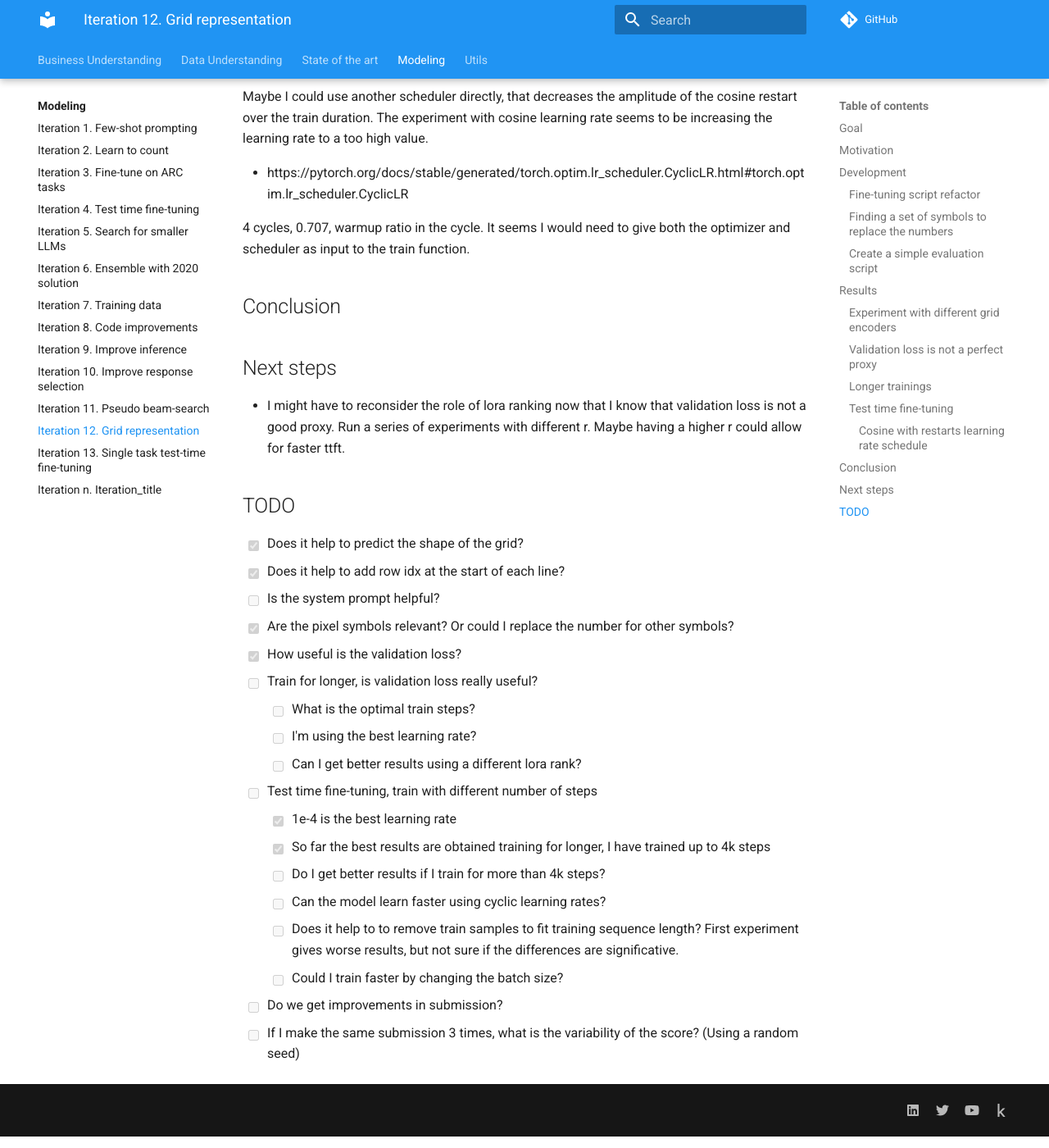
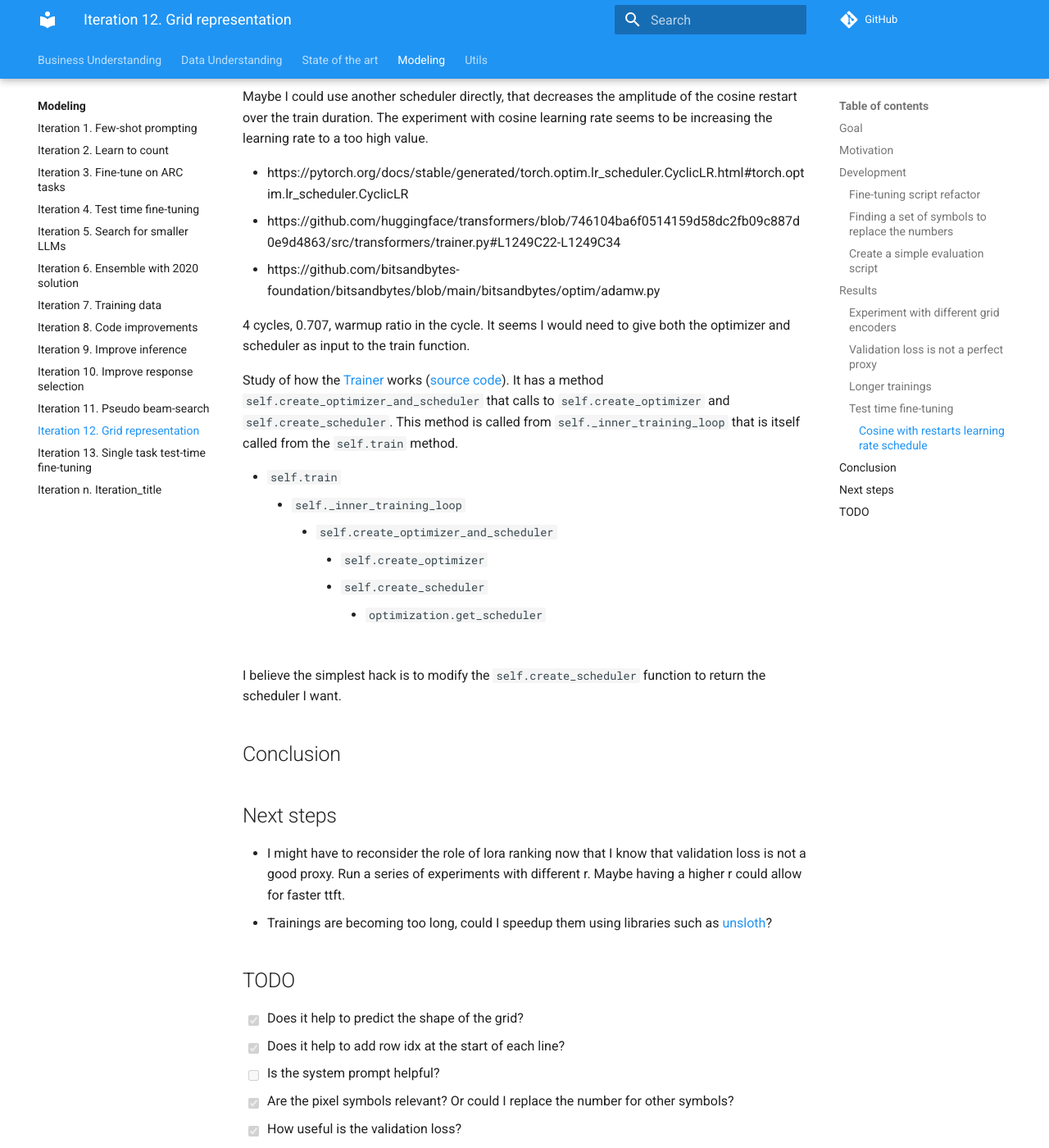
Before and after one commit to zhengjunyao-work/arc24, an MkDocs documentation site: the page built from docs/modeling/Iteration_12_grid_representation.md, in a window 1280 px wide and 1400 px high, scrolled down 3539 px. Shown: the whole window at 82% size. Built offline with MkDocs 1.6.1 and Material for MkDocs 9.7.7, drawn with Linux system fonts in a browser that asks for light colours; comment, search, counter and statistics services are not loaded.

Commit message:
documented how to hack the Trainer to use CyclicLR

```diff
--- a/docs/modeling/Iteration_12_grid_representation.md
+++ b/docs/modeling/Iteration_12_grid_representation.md
@@ -122,9 +122,22 @@ Maybe I could use another scheduler directly, that decreases the amplitude of th
 over the train duration. The experiment with cosine learning rate seems to be increasing the learning rate to a too high value.
 
 - https://pytorch.org/docs/stable/generated/torch.optim.lr_scheduler.CyclicLR.html#torch.optim.lr_scheduler.CyclicLR
+- https://github.com/huggingface/transformers/blob/746104ba6f0514159d58dc2fb09c887d0e9d4863/src/transformers/trainer.py#L1249C22-L1249C34
+- https://github.com/bitsandbytes-foundation/bitsandbytes/blob/main/bitsandbytes/optim/adamw.py
 
 4 cycles, 0.707, warmup ratio in the cycle.
 It seems I would need to give both the optimizer and scheduler as input to the train function.
+
+Study of how the [Trainer](https://huggingface.co/docs/transformers/en/main_classes/trainer#trainer) works ([source code](https://github.com/huggingface/transformers/blob/746104ba6f0514159d58dc2fb09c887d0e9d4863/src/transformers/trainer.py#L289)). It has a method `self.create_optimizer_and_scheduler` that calls to `self.create_optimizer` and `self.create_scheduler`. This method is called from `self._inner_training_loop` that is itself called from the `self.train` method.
+
+- `self.train`
+  - `self._inner_training_loop`
+    - `self.create_optimizer_and_scheduler`
+      - `self.create_optimizer`
+      - `self.create_scheduler`
+        - `optimization.get_scheduler`
+
+I believe the simplest hack is to modify the `self.create_scheduler` function to return the scheduler I want.
 
 ## Conclusion
 
@@ -132,6 +145,7 @@ It seems I would need to give both the optimizer and scheduler as input to the t
 
 - I might have to reconsider the role of lora ranking now that I know that validation loss is not a good proxy.
   Run a series of experiments with different r. Maybe having a higher r could allow for faster ttft.
+- Trainings are becoming too long, could I speedup them using libraries such as [unsloth](https://github.com/unslothai/unsloth)?
 
 ## TODO
 
```
